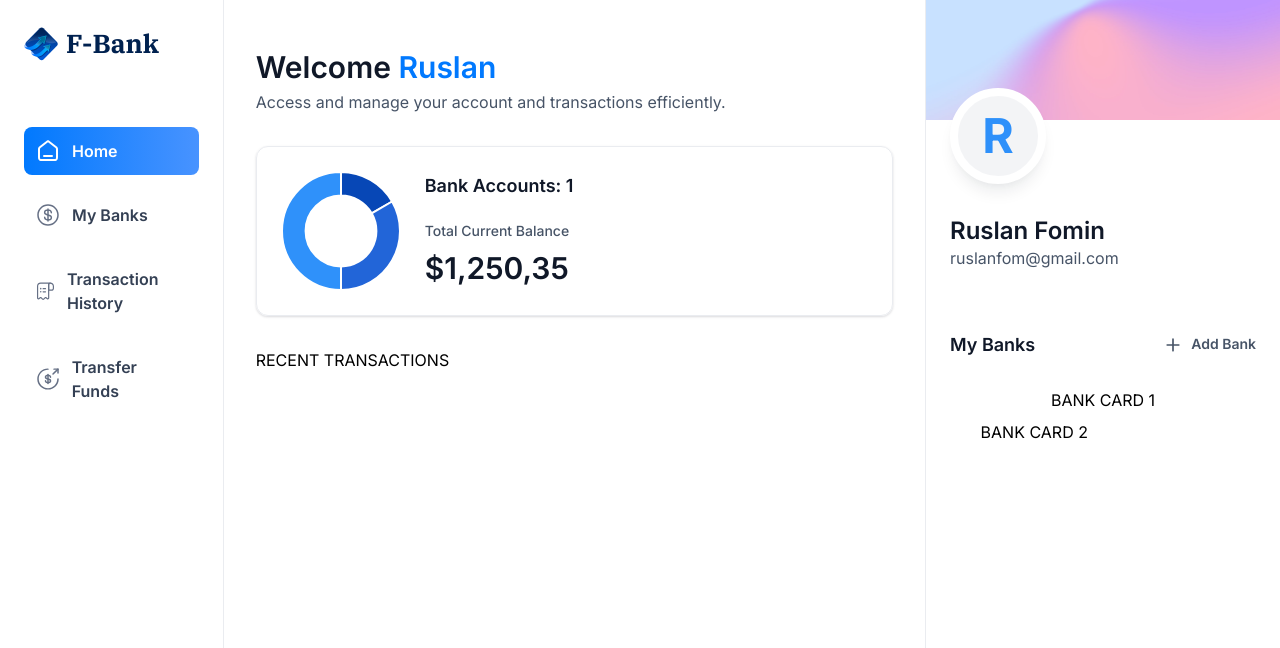
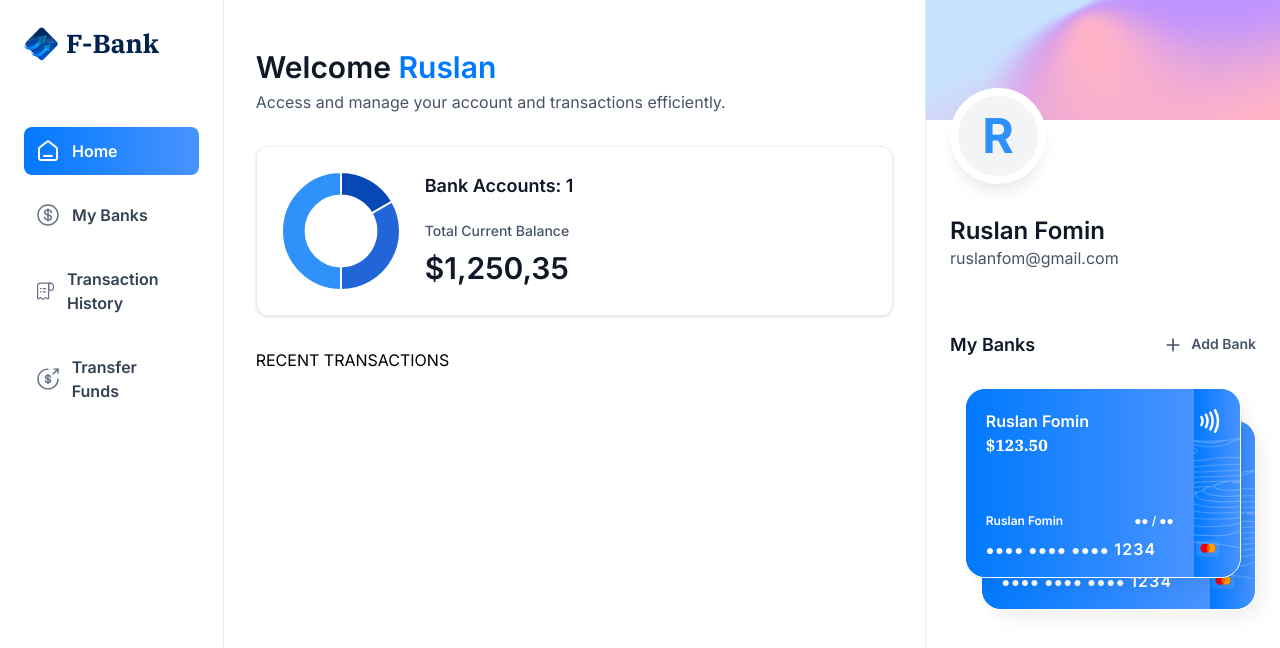
Before and after one commit to RuslanFom/banking_app_platform, a Next.js app: page / in a window 1280 px wide. Shown: the top 648 px of the page. Built offline with nearby package versions, Linux system fonts and the light colour scheme.

Commit message:
implement BankCard component, refactoring

```diff
--- a/app/(root)/layout.tsx
+++ b/app/(root)/layout.tsx
@@ -1,3 +1,4 @@
+import React from 'react'
 import Sidebar from "@/components/Sidebar"
 import Image from "next/image"
 import MobileNav from "@/components/MobileNav"
--- a/app/(root)/page.tsx
+++ b/app/(root)/page.tsx
@@ -30,7 +30,7 @@
             <RightSidebar
                 user={loggedIn}
                 transactions={[]}
-                banks={[{}, {}]}
+                banks={[{ currentBalance: 123.50 }, { currentBalance: 600.50 }]}
             />
         </section>
     )
--- /dev/null
+++ b/components/BankCard.tsx
@@ -0,0 +1,66 @@
+import React from 'react'
+import Link from "next/link"
+import {formatAmount} from "@/lib/utils"
+import Image from "next/image"
+
+const BankCard = ({account, userName, showBalance = true}: CreditCardProps) => {
+    return (
+        <div className='flex flex-col'>
+            <Link href='/' className='bank-card'>
+                <div className='bank-card_content'>
+                    <div>
+                        <h1 className='text-16 font-semibold text-white'>
+                            {account.name || userName}
+                        </h1>
+                        <p className='font-ibm-plex-serif font-black text-white'>
+                            {formatAmount(account.currentBalance)}
+                        </p>
+                    </div>
+                    <article className='flex flex-col gap-2'>
+                        <div className='flex justify-between'>
+                            <h1 className='text-12 font-semibold text-white'>
+                                {userName}
+                            </h1>
+                            <h2 className='text-12 font-semibold text-white'>
+                                ●● / ●●
+                            </h2>
+                        </div>
+                        <p className='text-14 font-semibold tracking-[1.1px] text-white'>
+                            ●●●● ●●●● ●●●● <span className='text-16'>1234</span>
+                        </p>
+
+                    </article>
+                </div>
+
+                <div className='bank-card_icon'>
+                    <Image
+                        src='/icons/Paypass.svg'
+                        width={20}
+                        height={24}
+                        alt='pay'
+                    />
+                    <Image
+                        src='/icons/mastercard.svg'
+                        width={24}
+                        height={32}
+                        alt='mastercard'
+                        className='ml-5'
+                    />
+
+                </div>
+
+                <Image
+                    src='/icons/lines.png'
+                    width={316}
+                    height={190}
+                    alt='lines'
+                    className='absolute top-0 left-0'
+                />
+            </Link>
+
+            {/*COPY */}
+        </div>
+    )
+}
+
+export default BankCard
--- a/components/RightSidebar.tsx
+++ b/components/RightSidebar.tsx
@@ -1,5 +1,7 @@
+import React from 'react'
 import Link from "next/link"
 import Image from "next/image"
+import BankCard from "@/components/BankCard"
 
 const RightSidebar = ({user, transactions, banks}: RightSidebarProps) => {
     return (
@@ -43,11 +45,21 @@
                 {banks?.length > 0 && (
                     <div className='relative flex flex-1 flex-col items-center justify-center gap-5'>
                         <div className='relative z-10'>
-                            BANK CARD 1
+                            <BankCard
+                                key={banks[0].$id}
+                                account={banks[0]}
+                                userName={`${user.firstName} ${user.lastName}`}
+                                showBalance={false}
+                            />
                         </div>
                         {banks[1] && (
                             <div className='absolute right-0 top-8 z-0 w-[90%]'>
-                                BANK CARD 2
+                                <BankCard
+                                    key={banks[1].$id}
+                                    account={banks[1]}
+                                    userName={`${user.firstName} ${user.lastName}`}
+                                    showBalance={false}
+                                />
                             </div>
                         )}
                     </div>
```
